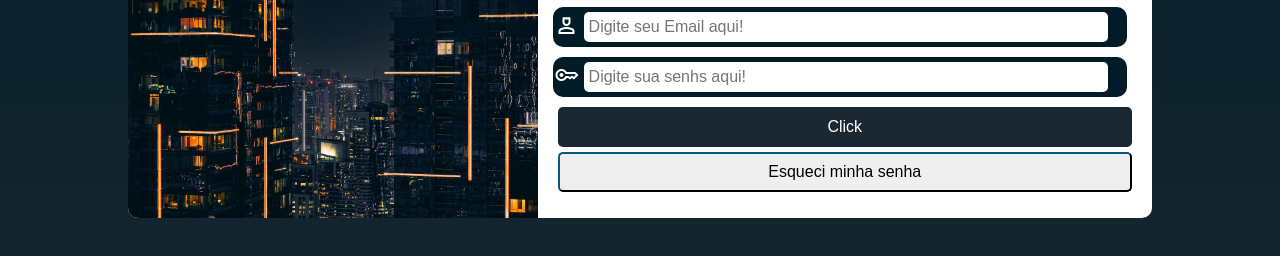
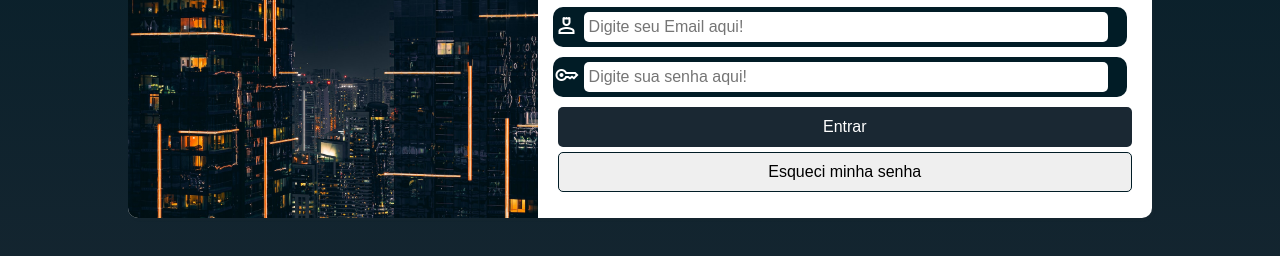
Before and after one commit to jvmartinsdaSilva/ProjetoLogin, a plain HTML site: page index.html in a window 1280 px wide. Shown: the part 332-588 px from the top of the page. Drawn offline with nearby package versions, Linux system fonts and the light colour scheme.

Commit message:
Correção de pequenos erros

```diff
--- a/estilos/style.css
+++ b/estilos/style.css
@@ -132,7 +132,7 @@ button.BtnSubmit:hover{
 
 button.BtnEsqueciSenha{
     margin-top: 10px;
-    border-color: var(--color2);
+    border:1px solid var(--color2);
 }
 
 button.BtnEsqueciSenha:hover{
--- a/index.html
+++ b/index.html
@@ -28,16 +28,21 @@
                     <div class="campo">
                         <label for="iSenha" id="labelEmail" class="labels">
                           <p> <span class="material-symbols-outlined">key</span></p>
-                          <input type="password" name="senha" id="iSenha" class="inputs" placeholder="Digite sua senhs aqui!" minlength="8" required >
+                          <input type="password" name="senha" id="iSenha" class="inputs" placeholder="Digite sua senha aqui!" minlength="8" required >
                         <label>
                     </div>
                     <div class="campo">
-                        <button type="submit" class="buttons BtnSubmit">Click</button>
-                        <button type="submit" class="buttons BtnEsqueciSenha">Esqueci minha senha</button>
+                        <button type="submit" class="buttons BtnSubmit">Entrar</button>
+                        <button type="button" class="buttons BtnEsqueciSenha">Esqueci minha senha</button>
                     </div>
                 </form>
             </div>
         </section>
     </main>
+    <script>
+        const btnEsqueciSenha = document.querySelector('.BtnEsqueciSenha')
+
+        btnEsqueciSenha.addEventListener('click', () => {window.location = 'RecuperarSenha.html'})
+    </script>
 </body>
 </html>
```
